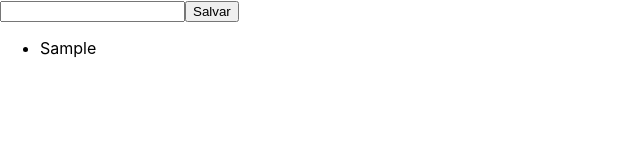
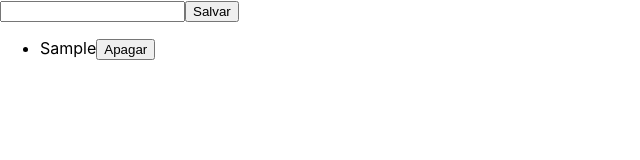
Before and after one commit to alexandrehpiva/react-hook-tests, a React (Create React App) app: page / in a window 1280 px wide. Both pictures are taken after typing "Sample" into the empty fields and a click on the button "Salvar". Shown: the top 160 px of the page, without its empty margins (0-640 px from the left). Built offline with nearby package versions, Linux system fonts and the light colour scheme.

Commit message:
Added delete item button and fix test

```diff
--- a/src/pages/RepoListHooks.tsx
+++ b/src/pages/RepoListHooks.tsx
@@ -1,4 +1,4 @@
-import React, { useState, useCallback } from 'react';
+import React, { useState, useCallback, useEffect } from 'react';
 
 const RepoListHooks: React.FC = () => {
   const [repositories, setRepositories] = useState<string[]>([]);
@@ -14,6 +14,14 @@ const RepoListHooks: React.FC = () => {
     [newRepo, repositories]
   );
 
+  const handleRemoveItem = (repoIdx: number) => () => {
+    setRepositories(repositories.filter((_, idx) => idx !== repoIdx));
+  };
+
+  // useEffect(() => {
+  //   console.log('list changed: ', { repositories });
+  // }, [repositories]);
+
   return (
     <form data-testid="repo-list-form" onSubmit={handleSubmit}>
       <input
@@ -22,11 +30,22 @@ const RepoListHooks: React.FC = () => {
         value={newRepo}
         onChange={e => setNewRepo(e.target.value)}
       />
-      <button type="submit">Salvar</button>
+      <button data-testid="submit-button" type="submit">
+        Salvar
+      </button>
 
       <ul data-testid="repo-list">
-        {repositories.map(repo => (
-          <li key={repo}>{repo}</li>
+        {repositories.map((repo, idx) => (
+          <li key={idx}>
+            <span>{repo}</span>
+            <button
+              type="button"
+              data-testid={`btn-remove(${repo})`}
+              onClick={handleRemoveItem(idx)}
+            >
+              Apagar
+            </button>
+          </li>
         ))}
       </ul>
     </form>
```
Also changed, not shown: 1 other file (tests, documents, lock files or other folders).
